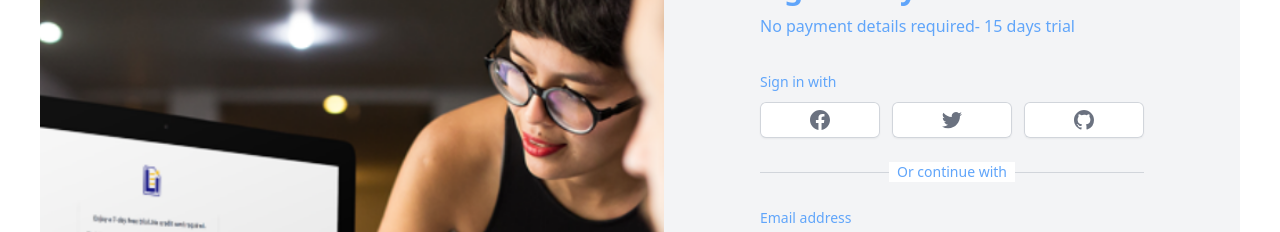
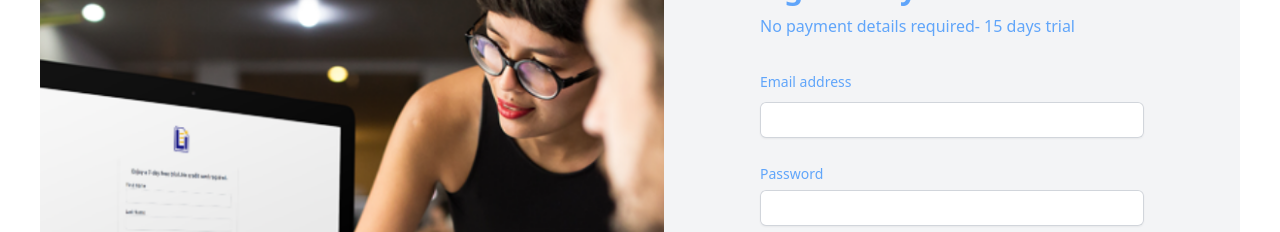
Before and after one commit to hqmhc/lekker-web, a React (Create React App) app: page /signup in a window 1280 px wide. Shown: the part 230-462 px from the top of the page. Built offline with nearby package versions, Linux system fonts and the light colour scheme.

Commit message:
remove social media platforms

```diff
--- a/src/components/pages/signup.jsx
+++ b/src/components/pages/signup.jsx
@@ -25,67 +25,6 @@ export default function Signup() {
               </div>
 
               <div className="mt-8">
-                <div>
-                  <div>
-                    <p className="text-sm font-medium leading-6 text-blue-400">Sign in with</p>
-
-                    <div className="mt-2 grid grid-cols-3 gap-3">
-                      <div>
-                        <a
-                          href="#"
-                          className="inline-flex w-full justify-center rounded-md bg-white py-2 px-3 text-gray-500 shadow-sm ring-1 ring-inset ring-gray-300 hover:bg-gray-50 focus:outline-offset-0"
-                        >
-                          <span className="sr-only text-blue-400">Sign in with Facebook</span>
-                          <svg className="h-5 w-5" aria-hidden="true" fill="currentColor" viewBox="0 0 20 20">
-                            <path
-                              fillRule="evenodd"
-                              d="M20 10c0-5.523-4.477-10-10-10S0 4.477 0 10c0 4.991 3.657 9.128 8.438 9.878v-6.987h-2.54V10h2.54V7.797c0-2.506 1.492-3.89 3.777-3.89 1.094 0 2.238.195 2.238.195v2.46h-1.26c-1.243 0-1.63.771-1.63 1.562V10h2.773l-.443 2.89h-2.33v6.988C16.343 19.128 20 14.991 20 10z"
-                              clipRule="evenodd"
-                            />
-                          </svg>
-                        </a>
-                      </div>
-
-                      <div>
-                        <a
-                          href="#"
-                          className="inline-flex w-full justify-center rounded-md bg-white py-2 px-3 text-gray-500 shadow-sm ring-1 ring-inset ring-gray-300 hover:bg-gray-50 focus:outline-offset-0"
-                        >
-                          <span className="sr-only text-blue-400 ">Sign in with Twitter</span>
-                          <svg className="h-5 w-5" aria-hidden="true" fill="currentColor" viewBox="0 0 20 20">
-                            <path d="M6.29 18.251c7.547 0 11.675-6.253 11.675-11.675 0-.178 0-.355-.012-.53A8.348 8.348 0 0020 3.92a8.19 8.19 0 01-2.357.646 4.118 4.118 0 001.804-2.27 8.224 8.224 0 01-2.605.996 4.107 4.107 0 00-6.993 3.743 11.65 11.65 0 01-8.457-4.287 4.106 4.106 0 001.27 5.477A4.073 4.073 0 01.8 7.713v.052a4.105 4.105 0 003.292 4.022 4.095 4.095 0 01-1.853.07 4.108 4.108 0 003.834 2.85A8.233 8.233 0 010 16.407a11.616 11.616 0 006.29 1.84" />
-                          </svg>
-                        </a>
-                      </div>
-
-                      <div>
-                        <a
-                          href="#"
-                          className="inline-flex w-full justify-center rounded-md bg-white py-2 px-3 text-gray-500 shadow-sm ring-1 ring-inset ring-gray-300 hover:bg-gray-50 focus:outline-offset-0"
-                        >
-                          <span className="sr-only">Sign in with GitHub</span>
-                          <svg className="h-5 w-5" aria-hidden="true" fill="currentColor" viewBox="0 0 20 20">
-                            <path
-                              fillRule="evenodd"
-                              d="M10 0C4.477 0 0 4.484 0 10.017c0 4.425 2.865 8.18 6.839 9.504.5.092.682-.217.682-.483 0-.237-.008-.868-.013-1.703-2.782.605-3.369-1.343-3.369-1.343-.454-1.158-1.11-1.466-1.11-1.466-.908-.62.069-.608.069-.608 1.003.07 1.531 1.032 1.531 1.032.892 1.53 2.341 1.088 2.91.832.092-.647.35-1.088.636-1.338-2.22-.253-4.555-1.113-4.555-4.951 0-1.093.39-1.988 1.029-2.688-.103-.253-.446-1.272.098-2.65 0 0 .84-.27 2.75 1.026A9.564 9.564 0 0110 4.844c.85.004 1.705.115 2.504.337 1.909-1.296 2.747-1.027 2.747-1.027.546 1.379.203 2.398.1 2.651.64.7 1.028 1.595 1.028 2.688 0 3.848-2.339 4.695-4.566 4.942.359.31.678.921.678 1.856 0 1.338-.012 2.419-.012 2.747 0 .268.18.58.688.482A10.019 10.019 0 0020 10.017C20 4.484 15.522 0 10 0z"
-                              clipRule="evenodd"
-                            />
-                          </svg>
-                        </a>
-                      </div>
-                    </div>
-                  </div>
-
-                  <div className="relative mt-6">
-                    <div className="absolute inset-0 flex items-center" aria-hidden="true">
-                      <div className="w-full border-t border-gray-300" />
-                    </div>
-                    <div className="relative flex justify-center text-sm">
-                      <span className="bg-white px-2  text-blue-400 ">Or continue with</span>
-                    </div>
-                  </div>
-                </div>
-
                 <div className="mt-6">
                   <form action="#" method="POST" className="space-y-6">
                     <div>
```
